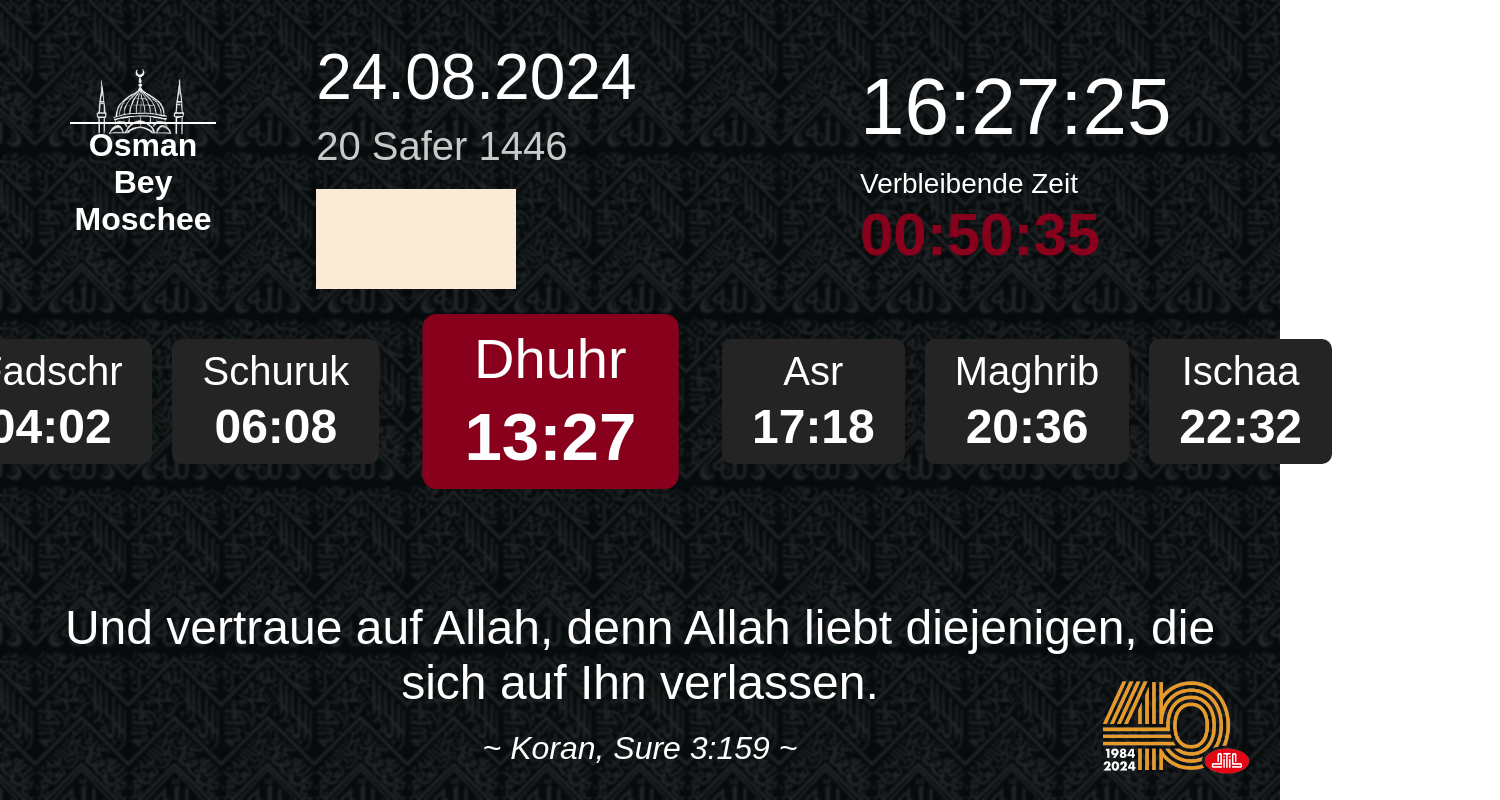
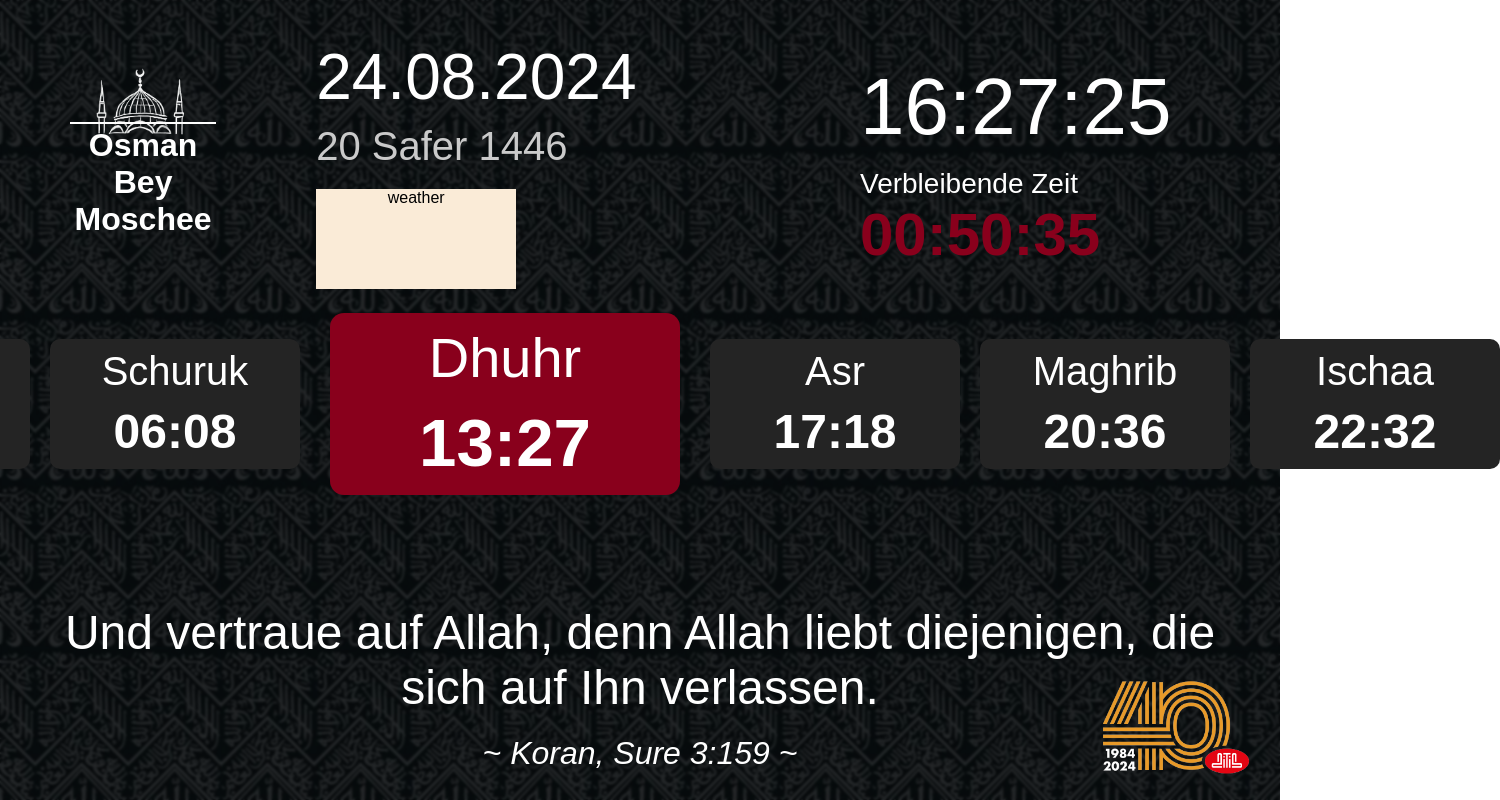
Before and after one commit to berkkan22/cami-uhr, a SvelteKit app: page / in a window 1280 px wide. Shown: the top 800 px of the page, 1500 px wide, since content can reach past the window. Built offline with nearby package versions, Linux system fonts and the light colour scheme; no server answers.

Commit message:
added sabah namazi

```diff
--- a/src/lib/i10l/translations.ts
+++ b/src/lib/i10l/translations.ts
@@ -4,6 +4,7 @@ export default {
     "title": "{{name}} Moschee",
     "imsak": "Fadschr",
     "gunes": "Schuruk",
+    "sabah": "Morgendsgebet",
     "ogle": "Dhuhr",
     "ikindi": "Asr",
     "aksam": "Maghrib",
@@ -19,6 +20,7 @@ export default {
     "title": "{{name}} Cami",
     "imsak": "İmsak",
     "gunes": "Güneş",
+    "sabah": "Sabah Namazı",
     "ogle": "Öğle",
     "ikindi": "İkindi",
     "aksam": "Akşam",
--- a/src/routes/components/OsmanBeyCami.svelte
+++ b/src/routes/components/OsmanBeyCami.svelte
@@ -41,7 +41,7 @@
 				<div id="islamic-date" class="date">
 					<div class="time-value" id="islamic-date-value">{currentPrayer.hicriDate}</div>
 				</div>
-				<div class="weather"></div>
+				<div class="weather">weather</div>
 			</div>
 			<div class="spacer-date"></div>
 			<div class="time-container">
--- a/src/routes/components/PrayerTimes.svelte
+++ b/src/routes/components/PrayerTimes.svelte
@@ -4,14 +4,43 @@
 
 	export let currentPrayer;
 	export let currentPayerTime: string;
+
+	import { onMount } from 'svelte';
+
+	let showFirstDiv = true;
+
+	function toggleVisibility() {
+		showFirstDiv = !showFirstDiv;
+	}
+
+	onMount(() => {
+		const interval = setInterval(toggleVisibility, 2000);
+		return () => clearInterval(interval);
+	});
 </script>
 
 <div class="prayer-times">
 	{#each ['imsak', 'gunes', 'ogle', 'ikindi', 'aksam', 'yatsi'] as prayer}
-		<div class="prayer-time {currentPayerTime == prayer ? 'current-prayer' : ''}">
-			<div class="prayer-label">{$t(prayer)}</div>
-			<div class="prayer-time-value">{formatTime(currentPrayer[prayer])}</div>
-		</div>
+		{#if prayer == 'gunes'}
+			{#if showFirstDiv}
+				<div class="prayer-time {currentPayerTime == prayer ? 'current-prayer' : ''}">
+					<div class="prayer-label {prayer}">{$t(prayer)}</div>
+					<div class="prayer-time-value">{formatTime(currentPrayer[prayer])}</div>
+				</div>
+			{:else}
+				<div class="prayer-time {currentPayerTime == prayer ? 'current-prayer' : ''} sabah">
+					<div class="prayer-label">{$t('sabah')}</div>
+					<div class="prayer-time-value">
+						{formatTime(new Date(new Date(currentPrayer[prayer]).getTime() - 30 * 60 * 1000))}
+					</div>
+				</div>
+			{/if}
+		{:else}
+			<div class="prayer-time {currentPayerTime == prayer ? 'current-prayer' : ''}">
+				<div class="prayer-label {prayer}">{$t(prayer)}</div>
+				<div class="prayer-time-value">{formatTime(currentPrayer[prayer])}</div>
+			</div>
+		{/if}
 	{/each}
 </div>
 
@@ -30,7 +59,10 @@
 		display: flex;
 		flex-direction: column;
 		align-items: center;
-		width: 250px;
+		justify-content: space-between;
+		min-width: 250px;
+		height: 130px;
+
 		padding: 10px 30px 10px 30px; /* top right bottom left */
 		background-color: rgb(36, 36, 36);
 		border-radius: 10px;
@@ -57,4 +89,15 @@
 		transform-origin: center;
 		margin: 0 60px;
 	}
+
+	.current-prayer + .sabah {
+		background-color: green;
+	}
+
+	.sabah > .prayer-label {
+		font-size: 2rem;
+		white-space: nowrap;
+		overflow: hidden;
+		text-overflow: ellipsis;
+	}
 </style>
```
